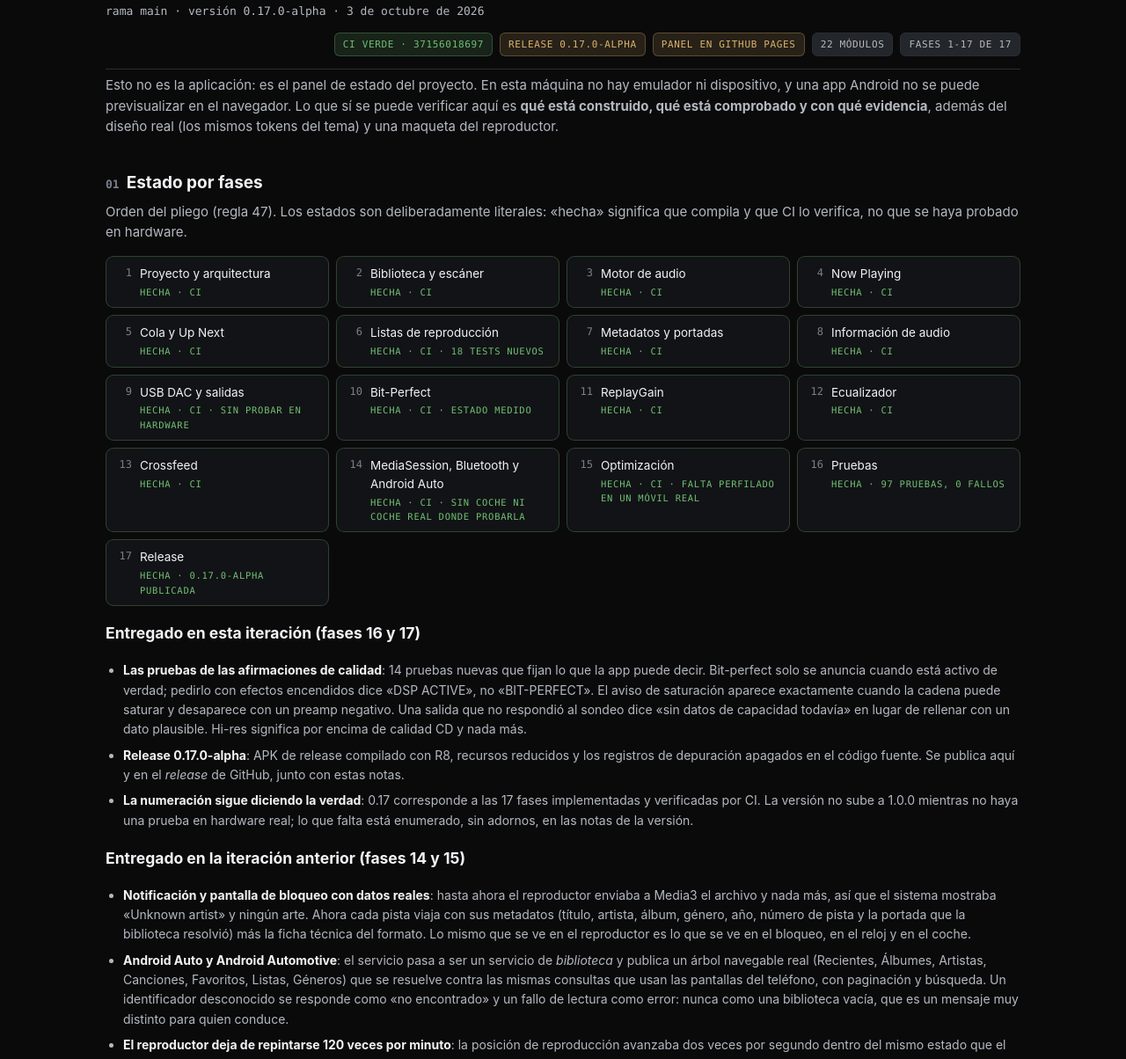
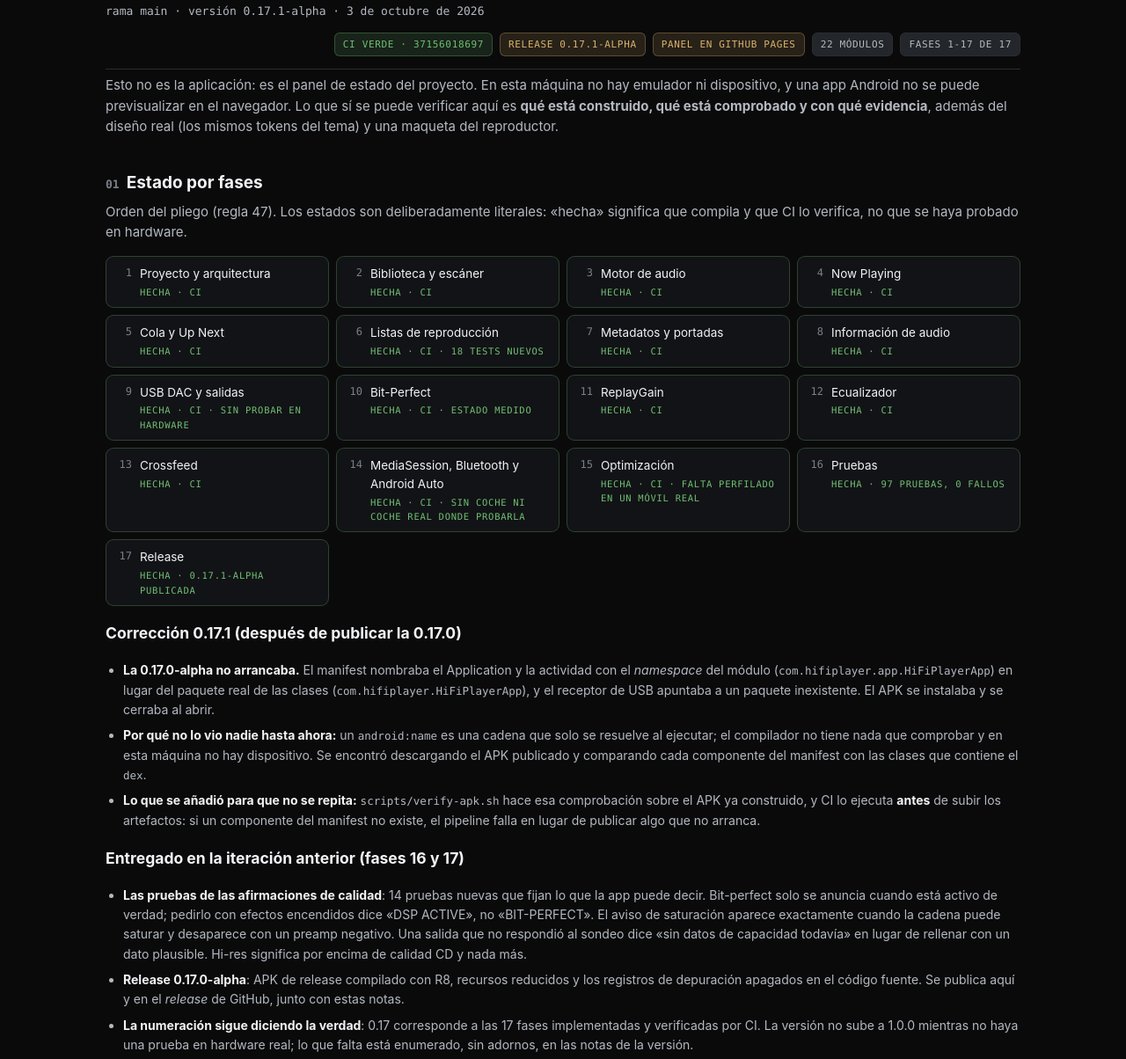
Before and after one commit to donovan-hue/donovan-hue, a plain HTML site: page docs/index.html in a window 1280 px wide. Shown: the part 65-1269 px from the top of the page at 88% size. Drawn offline with Linux system fonts and the light colour scheme.

Commit message:
fix crítico: la 0.17.0 no arrancaba; verificación de los componentes del APK en CI
La versión publicada ayer se instalaba y se cerraba al abrir. El manifest nombraba sus componentes
con el namespace del módulo, no con el paquete real de las clases:

  manifest                              clase que existe
  com.hifiplayer.app.HiFiPlayerApp      com.hifiplayer.HiFiPlayerApp
  com.hifiplayer.app.ui.MainActivity    com.hifiplayer.ui.MainActivity
  com.hifiplayer.core.audio.output.UsbAttachReceiver
                                        com.hifiplayer.core.usb.UsbAttachReceiver (R8 lo eliminó)

Ningún compilador puede verlo: los android:name son cadenas que solo se resuelven al ejecutar, y en
esta máquina no hay dispositivo. Apareció al inspeccionar el APK publicado con aapt2.

- Manifest: los tres nombres corregidos al paquete real.
- scripts/verify-apk.sh: comprueba que cada componente que nombra el manifest existe como clase
  dentro del dex. Probado contra el APK roto: falla y nombra los componentes que faltan.
- CI: se ejecuta antes de subir los artefactos, así que un APK que no arranca ya no se publica.
- proguard-rules.pro: keep explícito del receptor USB, que antes se eliminaba.
- Versión 18 / 0.17.1-alpha, con las notas del release contando el fallo.

```diff
--- a/app/src/main/AndroidManifest.xml
+++ b/app/src/main/AndroidManifest.xml
@@ -28,7 +28,7 @@
         android:required="true" />
 
     <application
-        android:name=".HiFiPlayerApp"
+        android:name="com.hifiplayer.HiFiPlayerApp"
         android:allowBackup="false"
         android:dataExtractionRules="@xml/data_extraction_rules"
         android:enableOnBackInvokedCallback="true"
@@ -46,7 +46,7 @@
             android:resource="@xml/automotive_app_desc" />
 
         <activity
-            android:name=".ui.MainActivity"
+            android:name="com.hifiplayer.ui.MainActivity"
             android:exported="true"
             android:launchMode="singleTask"
             android:theme="@style/Theme.HiFiPlayer.Splash"
@@ -84,7 +84,7 @@
 
         <!-- Surface a shortcut into the library when a USB DAC is attached -->
         <receiver
-            android:name="com.hifiplayer.core.audio.output.UsbAttachReceiver"
+            android:name="com.hifiplayer.core.usb.UsbAttachReceiver"
             android:exported="false">
             <intent-filter>
                 <action android:name="android.hardware.usb.action.USB_DEVICE_ATTACHED" />
--- a/docs/index.html
+++ b/docs/index.html
@@ -106,11 +106,11 @@
   <header class="top">
     <div>
       <h1>HiFi Player · Panel de revisión</h1>
-      <div class="sub">rama main · versión 0.17.0-alpha · 3 de octubre de 2026</div>
+      <div class="sub">rama main · versión 0.17.1-alpha · 3 de octubre de 2026</div>
     </div>
     <div class="chips">
       <span class="chip ok">CI verde · 37156018697</span>
-      <span class="chip gold">release 0.17.0-alpha</span>
+      <span class="chip gold">release 0.17.1-alpha</span>
       <span class="chip gold">panel en GitHub Pages</span>
       <span class="chip">22 módulos</span>
       <span class="chip">fases 1-17 de 17</span>
@@ -142,10 +142,25 @@
     <div class="ph done"><span class="num">14</span><span class="txt">MediaSession, Bluetooth y Android Auto<span class="st">hecha · CI · sin coche ni coche real donde probarla</span></span></div>
     <div class="ph done"><span class="num">15</span><span class="txt">Optimización<span class="st">hecha · CI · falta perfilado en un móvil real</span></span></div>
     <div class="ph done"><span class="num">16</span><span class="txt">Pruebas<span class="st">hecha · 97 pruebas, 0 fallos</span></span></div>
-    <div class="ph done"><span class="num">17</span><span class="txt">Release<span class="st">hecha · 0.17.0-alpha publicada</span></span></div>
+    <div class="ph done"><span class="num">17</span><span class="txt">Release<span class="st">hecha · 0.17.1-alpha publicada</span></span></div>
   </div>
 
-  <h3>Entregado en esta iteración (fases 16 y 17)</h3>
+  <h3>Corrección 0.17.1 (después de publicar la 0.17.0)</h3>
+  <ul class="plain">
+    <li><b>La 0.17.0-alpha no arrancaba.</b> El manifest nombraba el Application y la actividad con el
+      <i>namespace</i> del módulo (<code>com.hifiplayer.app.HiFiPlayerApp</code>) en lugar del paquete real
+      de las clases (<code>com.hifiplayer.HiFiPlayerApp</code>), y el receptor de USB apuntaba a un paquete
+      inexistente. El APK se instalaba y se cerraba al abrir.</li>
+    <li><b>Por qué no lo vio nadie hasta ahora:</b> un <code>android:name</code> es una cadena que solo se
+      resuelve al ejecutar; el compilador no tiene nada que comprobar y en esta máquina no hay dispositivo.
+      Se encontró descargando el APK publicado y comparando cada componente del manifest con las clases
+      que contiene el <code>dex</code>.</li>
+    <li><b>Lo que se añadió para que no se repita:</b> <code>scripts/verify-apk.sh</code> hace esa
+      comprobación sobre el APK ya construido, y CI lo ejecuta <b>antes</b> de subir los artefactos: si un
+      componente del manifest no existe, el pipeline falla en lugar de publicar algo que no arranca.</li>
+  </ul>
+
+  <h3>Entregado en la iteración anterior (fases 16 y 17)</h3>
   <ul class="plain">
     <li><b>Las pruebas de las afirmaciones de calidad</b>: 14 pruebas nuevas que fijan lo que la app
       puede decir. Bit-perfect solo se anuncia cuando está activo de verdad; pedirlo con efectos
@@ -382,7 +397,7 @@
   <div class="grid cols-3">
     <div class="card">
       <h3>APK instalable</h3>
-      <p style="margin:6px 0 0"><a href="https://github.com/donovan-hue/donovan-hue/releases/tag/v0.17.0-alpha">release 0.17.0-alpha</a> ·
+      <p style="margin:6px 0 0"><a href="https://github.com/donovan-hue/donovan-hue/releases/tag/v0.17.1-alpha">release 0.17.1-alpha</a> ·
       <a href="https://github.com/donovan-hue/donovan-hue/releases">todos los releases</a></p>
       <p style="margin:8px 0 0;color:var(--on-var);font-size:13px"><b>app-release.apk</b>, compilado
       con R8 y recursos reducidos. <b>Firmado con la clave de depuración</b> mientras no haya keystore de
```
Also changed, not shown: docs/RELEASE-NOTES.md (+16 -1 lines), .github/workflows/build.yml, README.md, 3 other files.
